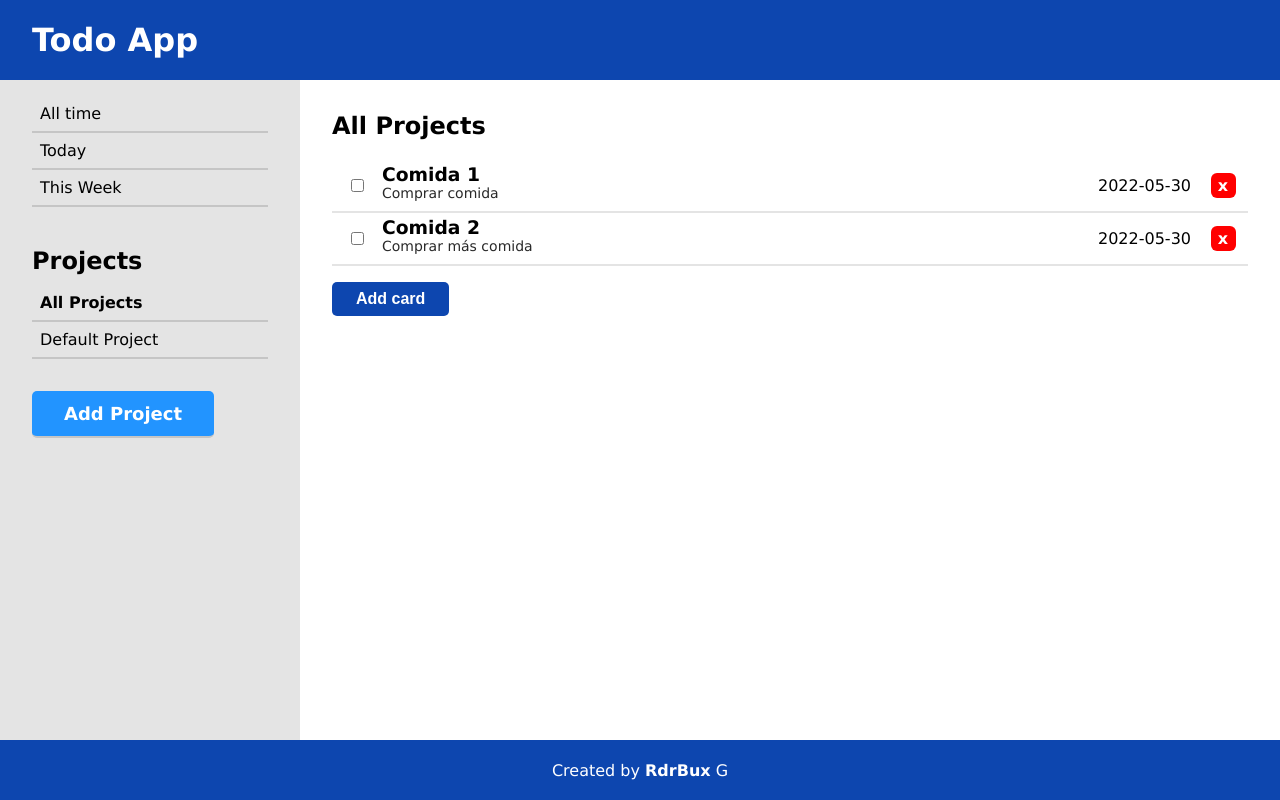
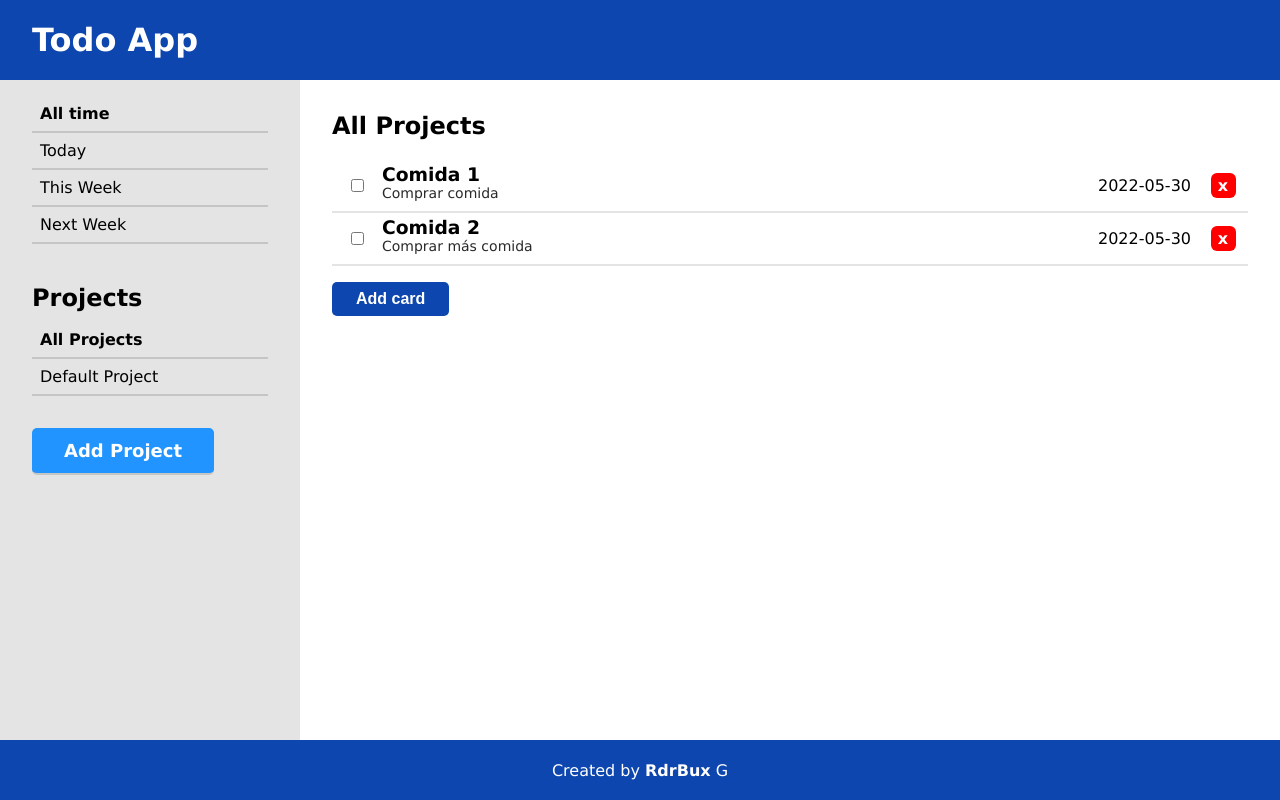
Before and after one commit to RdrBux/todo-app, a website built with webpack: page dist/index.html in a window 1280 px wide. Both pictures are taken after a click on the button "All time". Built offline with nearby package versions, Linux system fonts and the light colour scheme.

Commit message:
Link Filters array with DOM buttons

```diff
--- a/src/cards.js
+++ b/src/cards.js
@@ -39,7 +39,7 @@ for (let i = 0; i < 7; i++) {
   nextWeek.push(transformedNextWeekDay);
 }
 
-const dayFilter = "This Week";
+export const dayFilter = ["All time"];
 
 export class Card {
   constructor(title, description, date, priority) {
@@ -52,10 +52,10 @@ export class Card {
 
   displayCARD() {
     if (
-      dayFilter === "All time" ||
-      (dayFilter === "Today" && this.date === currentDate) ||
-      (dayFilter === "This Week" && thisWeek.includes(this.date)) ||
-      (dayFilter === "Next Week" && nextWeek.includes(this.date))
+      dayFilter[0] === "All time" ||
+      (dayFilter[0] === "Today" && this.date === currentDate) ||
+      (dayFilter[0] === "This Week" && thisWeek.includes(this.date)) ||
+      (dayFilter[0] === "Next Week" && nextWeek.includes(this.date))
     ) {
       const card = document.createElement("div");
       card.classList = "card";
@@ -109,15 +109,3 @@ export class Card {
     }
   }
 }
-
-/* export function filterByDate(filter, card) {
-  if (filter === "All time") {
-    card.displayCARD();
-  }
-  if (filter === "Today") {
-    if (new Date(card.date).withoutTime() === new Date(thisDay).withoutTime()) {
-      card.displayCARD();
-    }
-  }
-}
- */
--- a/src/dom.js
+++ b/src/dom.js
@@ -1,3 +1,4 @@
+import { dayFilter } from "./cards";
 import { allProjects, projectSelected } from "./projects";
 
 export function buttonConfig(strOfDomElement, functionToApply) {
@@ -36,6 +37,17 @@ export function navSelected() {
   });
 }
 
+export function filterSelected() {
+  const navAllFilters = document.querySelectorAll(".filter-btn");
+  navAllFilters.forEach((filter) => {
+    if (filter.textContent === dayFilter[0]) {
+      filter.classList.add("selected");
+    } else {
+      filter.classList.remove("selected");
+    }
+  });
+}
+
 // FORM CONTAINER
 export const formContainer = document.querySelector("#form-container");
 export const form = document.querySelector(".form");
--- a/src/index.js
+++ b/src/index.js
@@ -1,4 +1,4 @@
-import { Card, transformDate } from "./cards";
+import { Card, dayFilter, transformDate } from "./cards";
 import {
   Project,
   allProjects,
@@ -15,6 +15,7 @@ import {
   addToMain,
   clearMain,
   navSelected,
+  filterSelected,
 } from "./dom";
 
 /// DEFAULT CARDS
@@ -55,16 +56,6 @@ projectMenu.addEventListener("submit", (e) => {
   projectMenu.reset();
   projectMenu.style.display = "none";
 });
-/* const btnAddProject = buttonConfig("#js-add-project", () => {
-  const projectName = window.prompt("Project name:");
-  const project = new Project(projectName);
-  allProjects.push(project);
-  project.appendToNav();
-  clearMain();
-  addToMain(project.name);
-  projectSelected[0] = project.name;
-  navSelected();
-}); */
 
 const btnAddCard = document.querySelector("#js-btn-cards");
 btnAddCard.addEventListener("click", () => {
@@ -96,3 +87,17 @@ btnAllProjects.addEventListener("click", () => {
   displayAllCards();
   navSelected();
 });
+
+const btnFilters = document.querySelectorAll(".filter-btn");
+btnFilters.forEach((btn) =>
+  btn.addEventListener("click", (e) => {
+    dayFilter[0] = btn.textContent;
+    filterSelected();
+    clearMain();
+    if (projectSelected[0] === "All Projects") {
+      displayAllCards();
+    } else {
+      addToMain(projectSelected[0]);
+    }
+  })
+);
```
Also changed, not shown: dist/index.html, dist/main.js.
